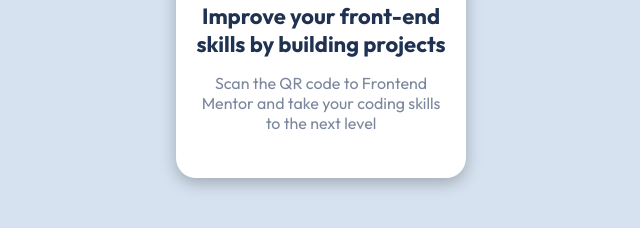
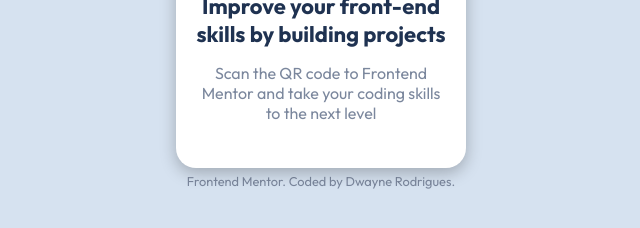
Before and after one commit to drod109/qr-code-card, a plain HTML site: page index.html in a window 1280 px wide. Shown: the part 426-654 px from the top of the page, without its empty margins (319-959 px from the left). Drawn offline with Linux system fonts and the light colour scheme.

Commit message:
added a credit section to the html and css in this update.

```diff
--- a/index.html
+++ b/index.html
@@ -27,5 +27,11 @@
         </span>
       </h1>
     </div>
+    <span class="credit">
+      <a href="https://www.frontendmentor.io?ref=challenge" target="_blank"
+        >Frontend Mentor</a
+      >. Coded by
+      <a href="https://github.com/drod109" target="_blank">Dwayne Rodrigues</a>.
+    </span>
   </body>
 </html>
--- a/styles.css
+++ b/styles.css
@@ -9,6 +9,8 @@
     outline: none;
     border: none;
     text-decoration: none;
+    border: none;
+    outline: none;
 }
 :root {
     --bg-color: hsl(212, 45%, 89%);
@@ -30,6 +32,9 @@ body {
     justify-content: center;
     align-items: center;
     flex-direction: column;
+}
+a {
+    color: inherit;
 }
 .card {
     position: relative;
@@ -64,6 +69,17 @@ body {
     display: block;
     text-align: center;
 }
+.credit {
+    padding-top: 5px;
+    font-size: 0.800rem;
+    color: var(--ff-secondary);
+}
+.credit > a {
+    color: var(--ff-secondary);
+}
+.credit > a:hover {
+    color: var(--card-bg);
+}
 
 @media (max-width: 23.4375rem) {
     .card {
```
